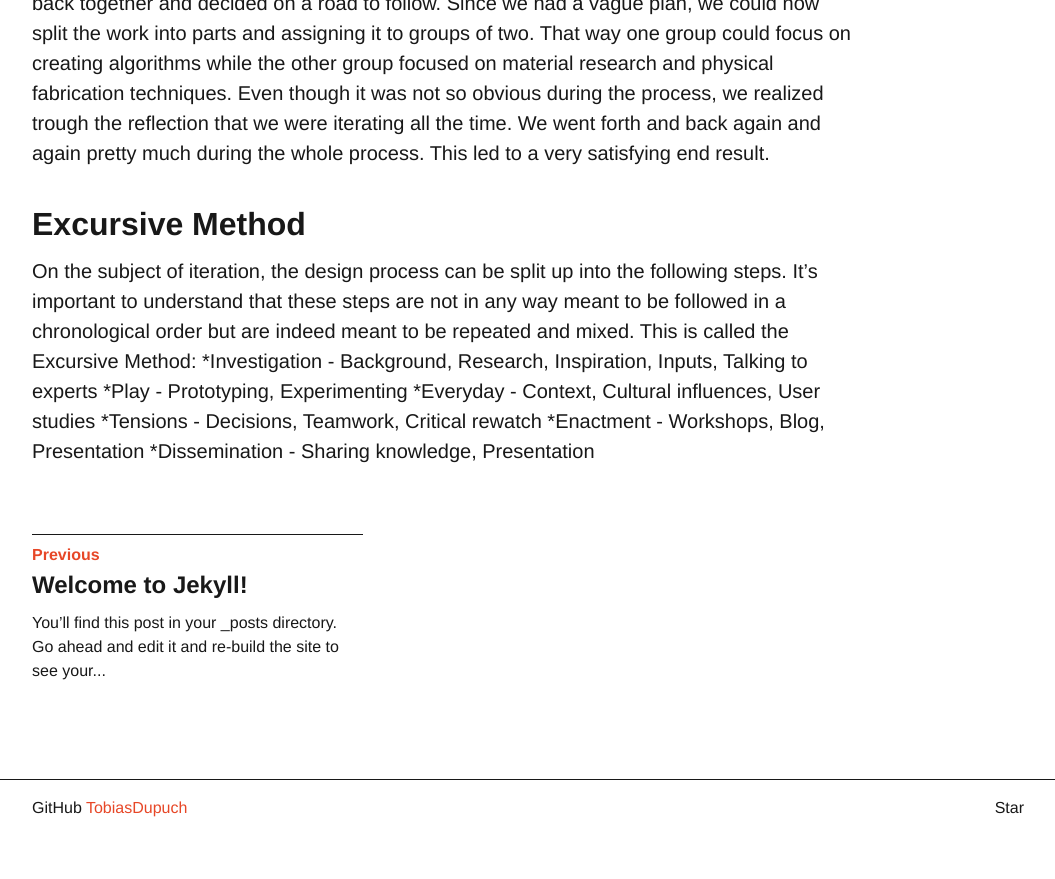
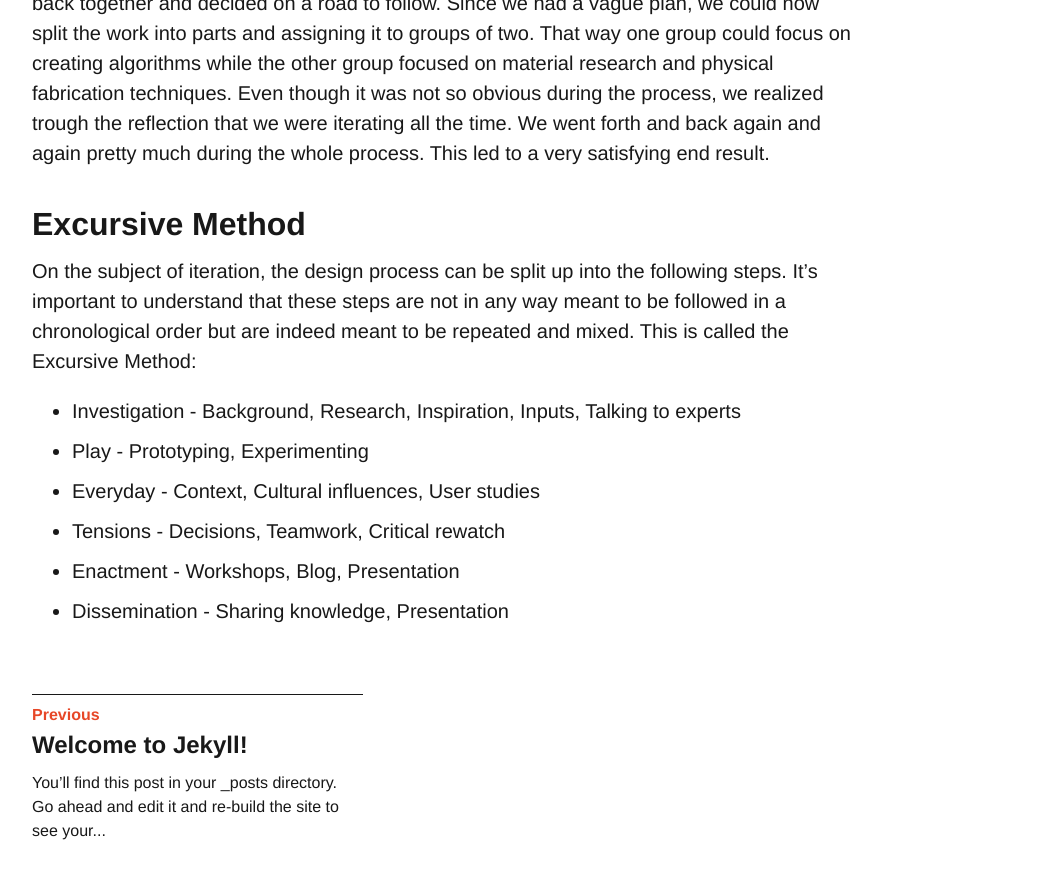
Before and after one commit to TobiasDupuch/interactiondesign, a Jekyll site: the page built from _posts/2017-02-22-Deconstructing Design.markdown, in a window 1280 px wide and 900 px high, scrolled down 993 px. Shown: the top 879 px of the window, without its empty margins (112-1167 px from the left). Built offline with Jekyll 4.4.1, drawn with Linux system fonts in a browser that asks for light colours; before the commit the page ends 1829 px from its top, so only the background shows below that.

```diff
--- a/_posts/2017-02-22-Deconstructing Design.markdown
+++ b/_posts/2017-02-22-Deconstructing Design.markdown
@@ -16,9 +16,10 @@ Even though it was not so obvious during the process, we realized trough the ref
 
 ## Excursive Method ##
 On the subject of iteration, the design process can be split up into the following steps. It's important to understand that these steps are not in any way meant to be followed in a chronological order but are indeed meant to be repeated and mixed. This is called the Excursive Method:
-*Investigation - Background, Research, Inspiration, Inputs, Talking to experts
-*Play - Prototyping, Experimenting
-*Everyday - Context, Cultural influences, User studies
-*Tensions - Decisions, Teamwork, Critical rewatch
-*Enactment - Workshops, Blog, Presentation
-*Dissemination - Sharing knowledge, Presentation
+
+- Investigation - Background, Research, Inspiration, Inputs, Talking to experts
+- Play - Prototyping, Experimenting
+- Everyday - Context, Cultural influences, User studies
+- Tensions - Decisions, Teamwork, Critical rewatch
+- Enactment - Workshops, Blog, Presentation
+- Dissemination - Sharing knowledge, Presentation
```
